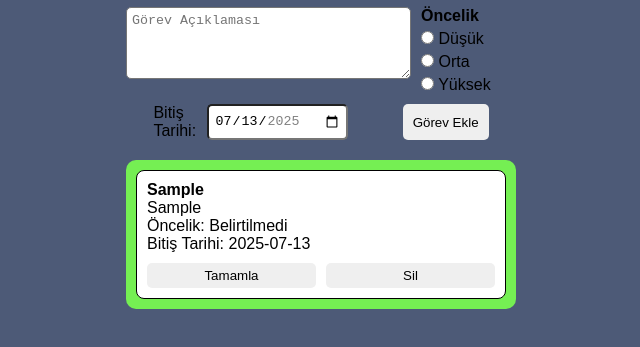
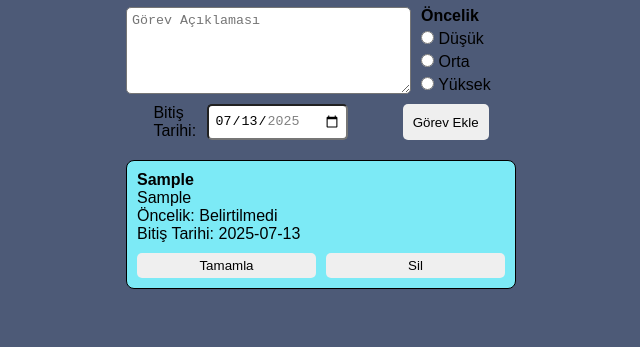
Before and after one commit to kenanturgay/Javascript-Day-Homework-4, a plain HTML site: page index.html in a window 1280 px wide. Both pictures are taken after typing "Sample", "Sample" into the empty fields and a click on the button "Görev Ekle". Shown: the part 179-526 px from the top of the page, without its empty margins (319-959 px from the left). Drawn offline with Linux system fonts and the light colour scheme.

Commit message:
fixed files

```diff
--- a/index.html
+++ b/index.html
@@ -19,6 +19,8 @@
               <textarea
                 id="message"
                 rows="4"
+                maxlength="200"
+                minlength="100"
                 placeholder="Görev Açıklaması"
               ></textarea>
             </div>
--- a/style.css
+++ b/style.css
@@ -78,8 +78,6 @@ form {
 }
 
 .tasks-list {
-  background-color: #75ef53;
-  padding: 10px;
   border-radius: 10px;
   display: flex;
   flex-direction: column;
@@ -87,7 +85,7 @@ form {
 }
 
 .task-item {
-  background-color: #fff;
+  background-color: #7ceaf6;
   padding: 10px;
   border-radius: 8px;
   border: 1px solid #000;
@@ -116,3 +114,12 @@ button:hover {
   background-color: #1da5fa;
   color: white;
 }
+
+.task-detail-area textarea {
+  resize: vertical;
+  width: 100%;
+  height: 100%;
+  overflow-wrap: break-word;
+  word-wrap: break-word;
+  box-sizing: border-box;
+}
```
